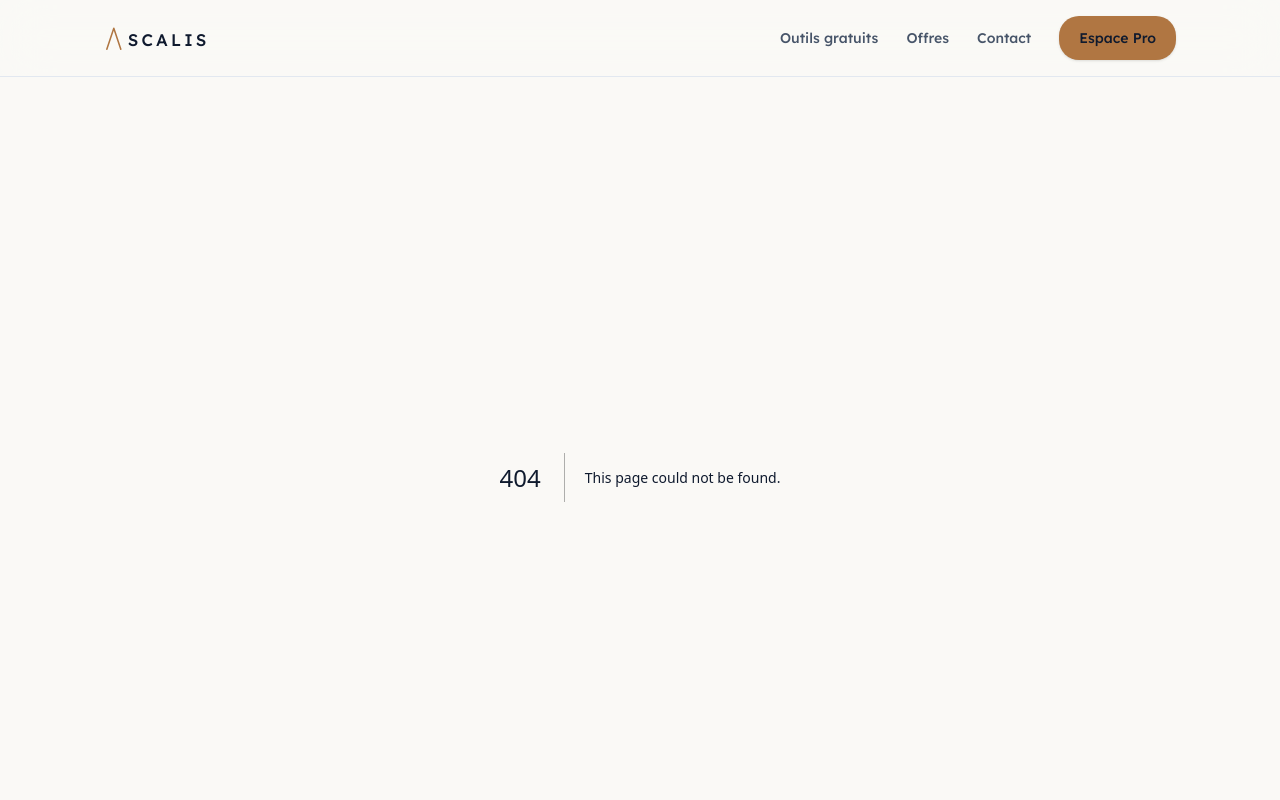
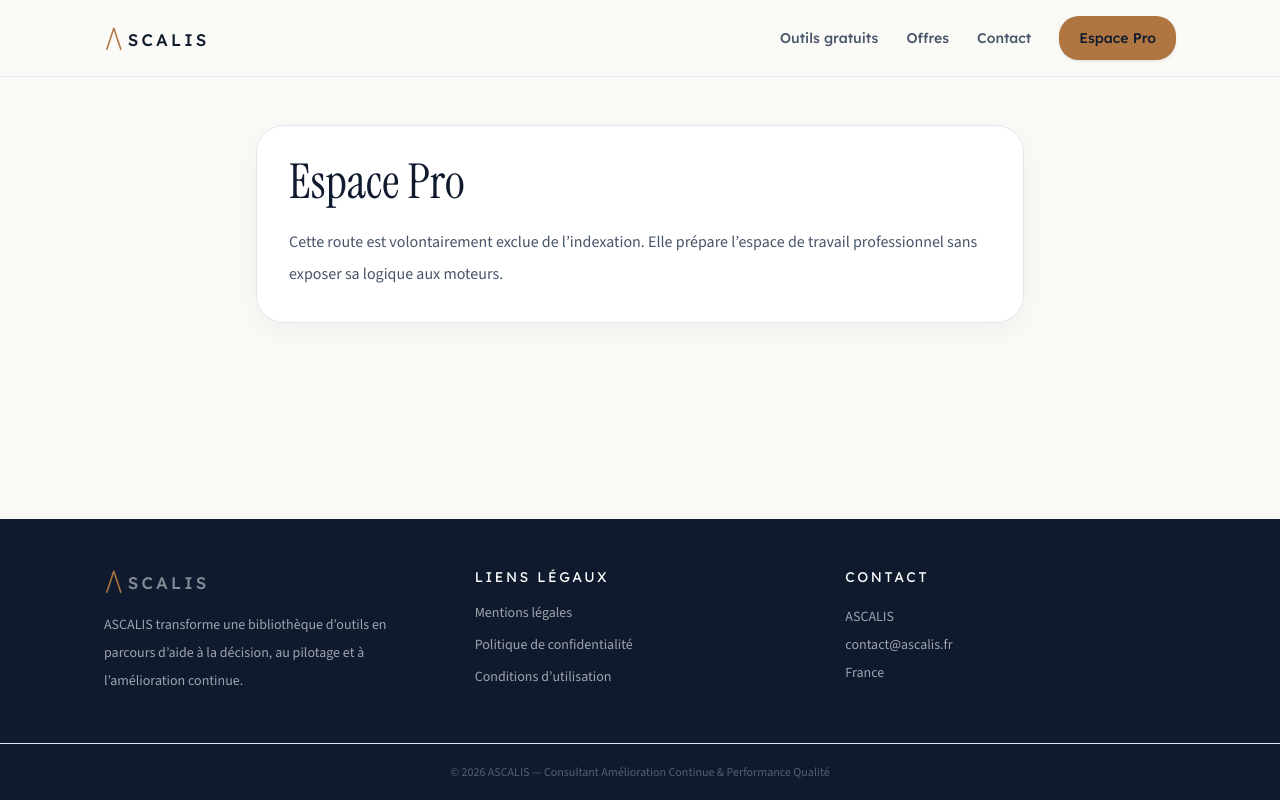
Before and after one commit to Yuyuops/ascalis-site, a Next.js app in the folder next-app/: page /dashboard in a window 1280 px wide. Before the commit this address had no page. Shown: the top 800 px of the page. Built offline with nearby package versions, Linux system fonts and the light colour scheme.

Commit message:
feat(next-app): add dashboard placeholder route blocked from indexing

```diff
--- /dev/null
+++ b/next-app/app/dashboard/page.tsx
@@ -0,0 +1,25 @@
+import type { Metadata } from "next";
+
+import { Section } from "@/components/Section";
+
+export const metadata: Metadata = {
+  title: "Espace Pro",
+  description: "Espace professionnel ASCALIS.",
+  robots: {
+    index: false,
+    follow: false,
+  },
+};
+
+export default function DashboardPage() {
+  return (
+    <Section id="dashboard" label="Espace Pro" variant="light">
+      <div className="mx-auto max-w-3xl rounded-[1.75rem] border border-border bg-white p-8 shadow-[0_8px_24px_rgba(15,26,46,0.04)]">
+        <h1 className="font-display text-5xl text-primary">Espace Pro</h1>
+        <p className="mt-5 text-base leading-8 text-muted-foreground">
+          Cette route est volontairement exclue de l’indexation. Elle prépare l’espace de travail professionnel sans exposer sa logique aux moteurs.
+        </p>
+      </div>
+    </Section>
+  );
+}
```
